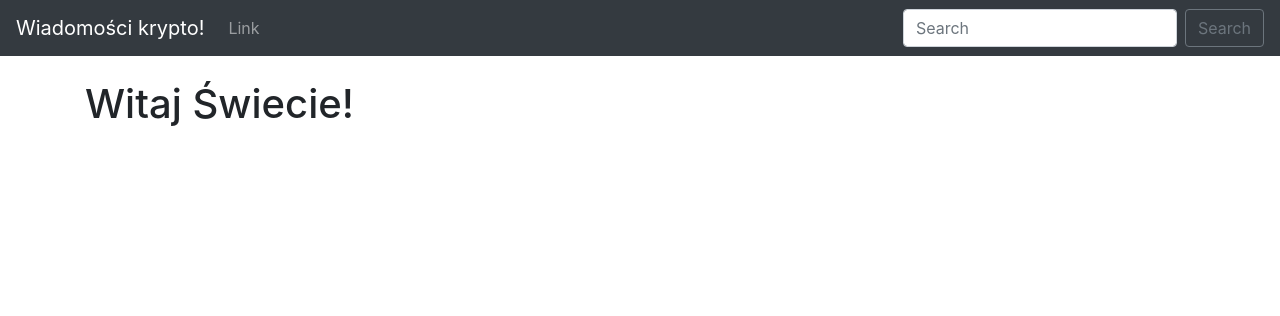
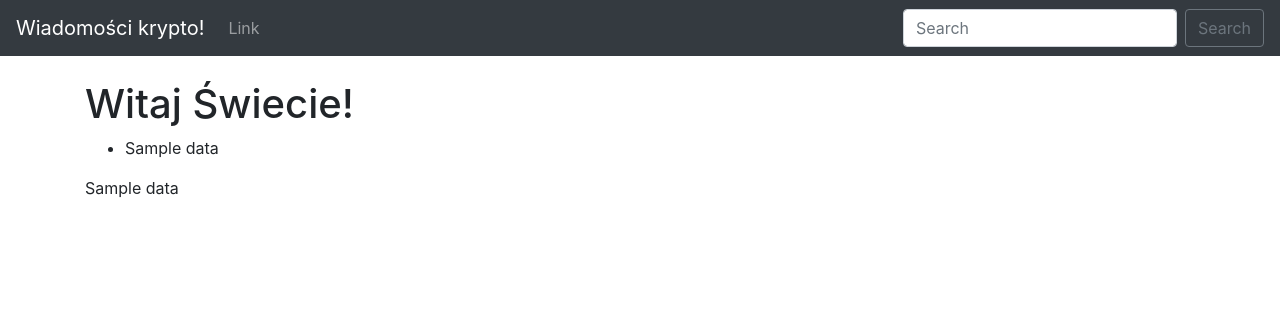
Before and after one commit to syko90/kryptoportal, a Django app: template krypto/templates/home.html in a window 1280 px wide. Shown: the top 316 px of the page. Run offline with Django 3.2, Linux system fonts and the light colour scheme; the template is opened without the code that fills it: most values are stand-ins (such as "Sample title", 1, 10 or a date in 2020); some libraries are stand-ins or nearby versions.

Commit message:
Dodanie modułu requests, json i odpytanie API, wykorzystanie pętli FOR do pracy na danych z API

```diff
--- a/krypto/templates/home.html
+++ b/krypto/templates/home.html
@@ -2,4 +2,13 @@
 
 {% block content %}
 <h1>Witaj Świecie!</h1>
+
+    <ul>
+        {% for x in api.Data %}
+            <li> {{x.title}} </li>
+        {% endfor %}
+    </ul>
+
+    {{ api.Data }}
+
 {% endblock %}
--- a/krypto/views.py
+++ b/krypto/views.py
@@ -1,4 +1,8 @@
 from django.shortcuts import render
+import requests
+import json
 
 def home(request):
-    return render(request, 'home.html', {})
+    api_request = requests.get("https://min-api.cryptocompare.com/data/v2/news/?lang=EN")
+    api = json.loads(api_request.content)
+    return render(request, 'home.html', {'api': api})
```
